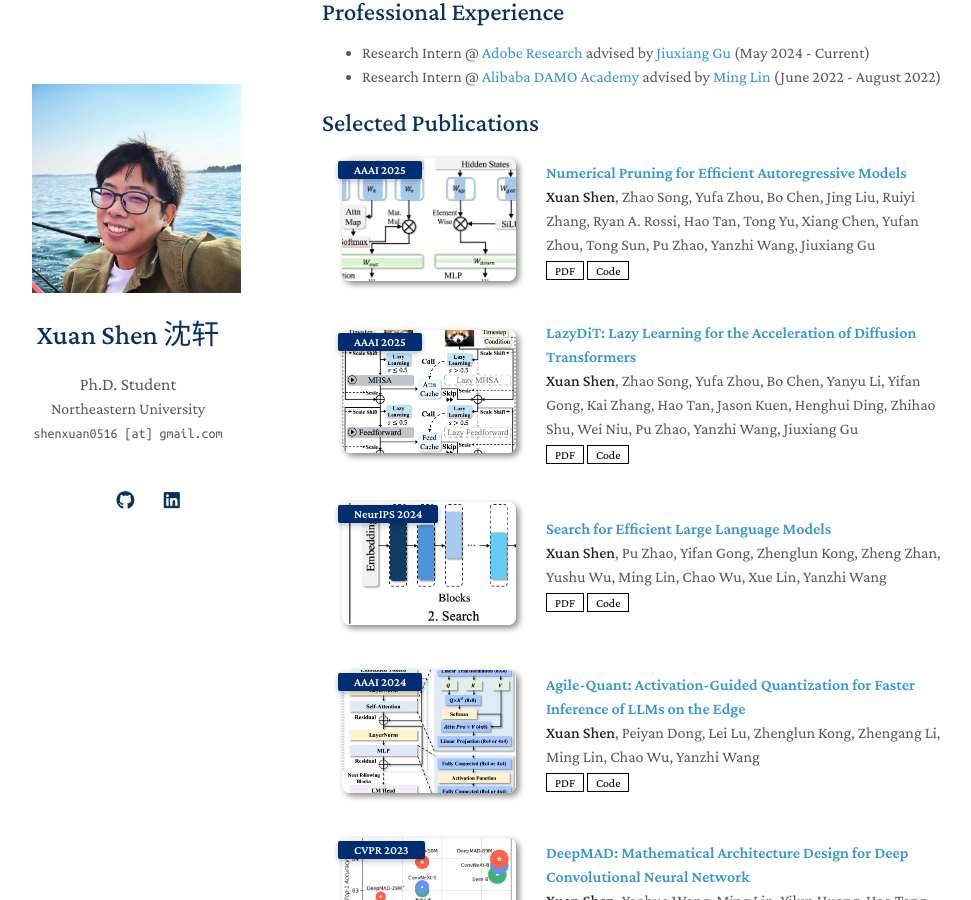
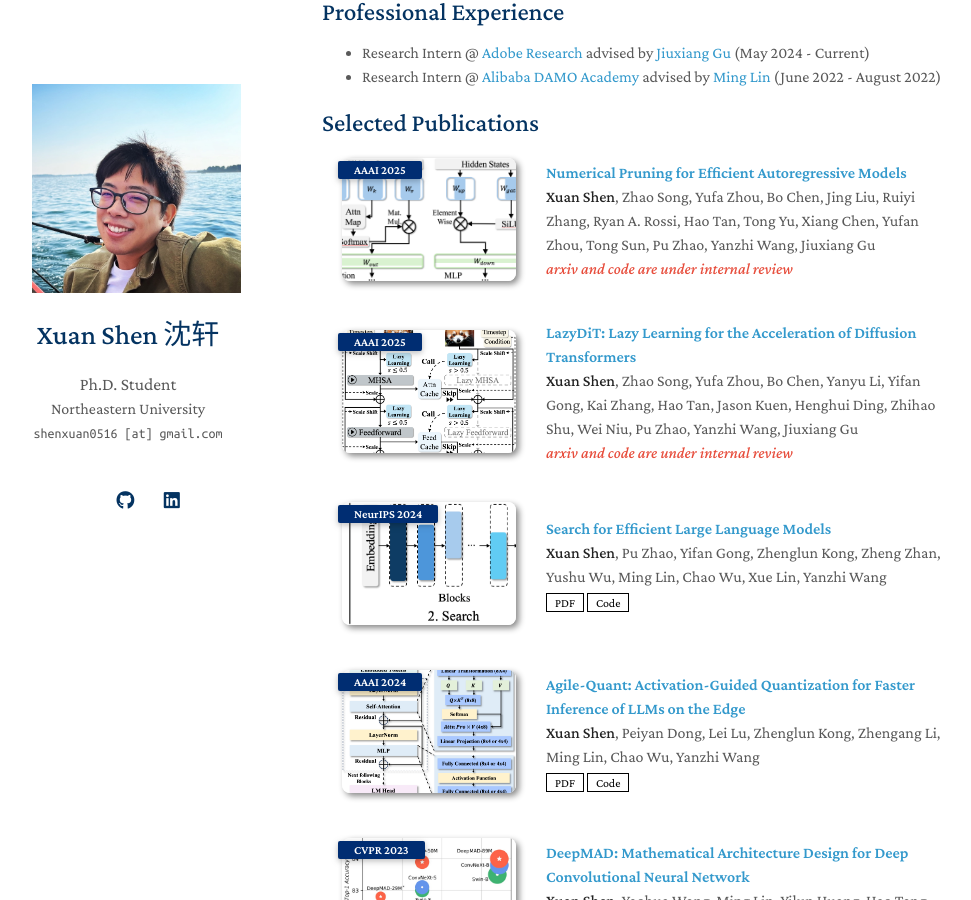
Before and after one commit to shawnricecake/shawnricecake.github.io, a Jekyll site: the page built from index.md, in a window 1280 px wide and 900 px high, scrolled down 656 px. Shown: the whole window, without its empty margins (148-1119 px from the left). Built offline with Jekyll 4.4.1, drawn with Linux system fonts in a browser that asks for light colours; a style sheet for code colours, icons or effects is not loaded; our own code applies the rules of GitHub Pages for plain Markdown files.

Commit message:
Update publications.yml

```diff
--- a/_data/publications.yml
+++ b/_data/publications.yml
@@ -4,21 +4,21 @@ main:
     authors: <strong>Xuan Shen</strong>, Zhao Song, Yufa Zhou, Bo Chen, Jing Liu, Ruiyi Zhang, Ryan A. Rossi, Hao Tan, Tong Yu, Xiang Chen, Yufan Zhou, Tong Sun, Pu Zhao, Yanzhi Wang, Jiuxiang Gu
     conference_short: "AAAI 2025"
     # conference: <strong>AAAI</strong> 2025
-    pdf: ""
-    code: ""
+    # pdf: ""
+    # code: ""
     # bibtex:
     image: "./assets/img/paper_numerical_prune.png"
-    # notes: "Accept"
+    notes: "arxiv and code are under internal review"
 
   - title: "LazyDiT: Lazy Learning for the Acceleration of Diffusion Transformers"
     authors: <strong>Xuan Shen</strong>, Zhao Song, Yufa Zhou, Bo Chen, Yanyu Li, Yifan Gong, Kai Zhang, Hao Tan, Jason Kuen, Henghui Ding, Zhihao Shu, Wei Niu, Pu Zhao, Yanzhi Wang, Jiuxiang Gu
     conference_short: "AAAI 2025"
     # conference: <strong>AAAI</strong> 2025
-    pdf: ""
-    code: ""
+    # pdf: ""
+    # code: ""
     # bibtex:
     image: "./assets/img/paper_lazydit.png"
-    # notes: "Accept"
+    notes: "arxiv and code are under internal review"
 
   - title: "Search for Efficient Large Language Models"
     authors: <strong>Xuan Shen</strong>, Pu Zhao, Yifan Gong, Zhenglun Kong, Zheng Zhan, Yushu Wu, Ming Lin, Chao Wu, Xue Lin, Yanzhi Wang
```
